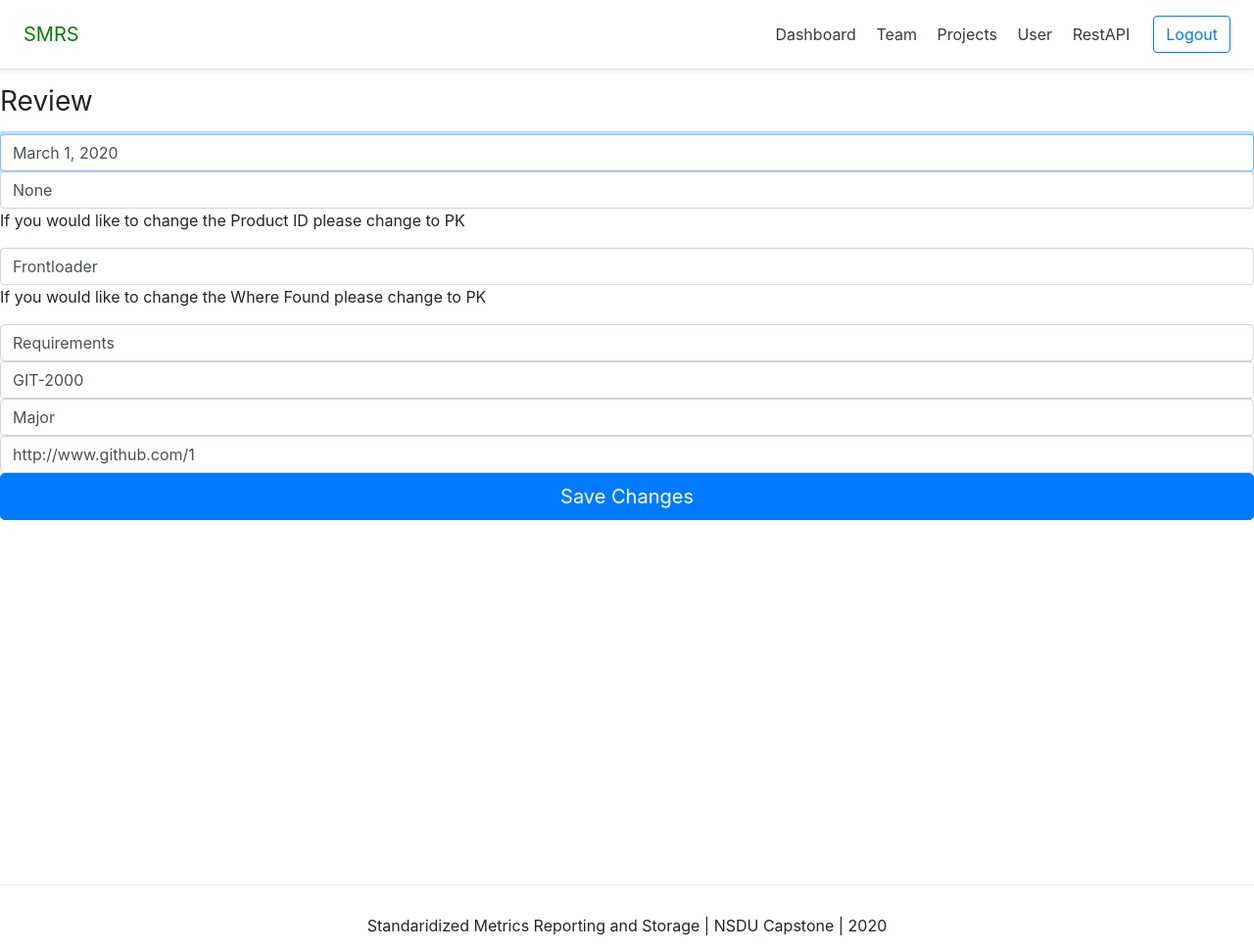
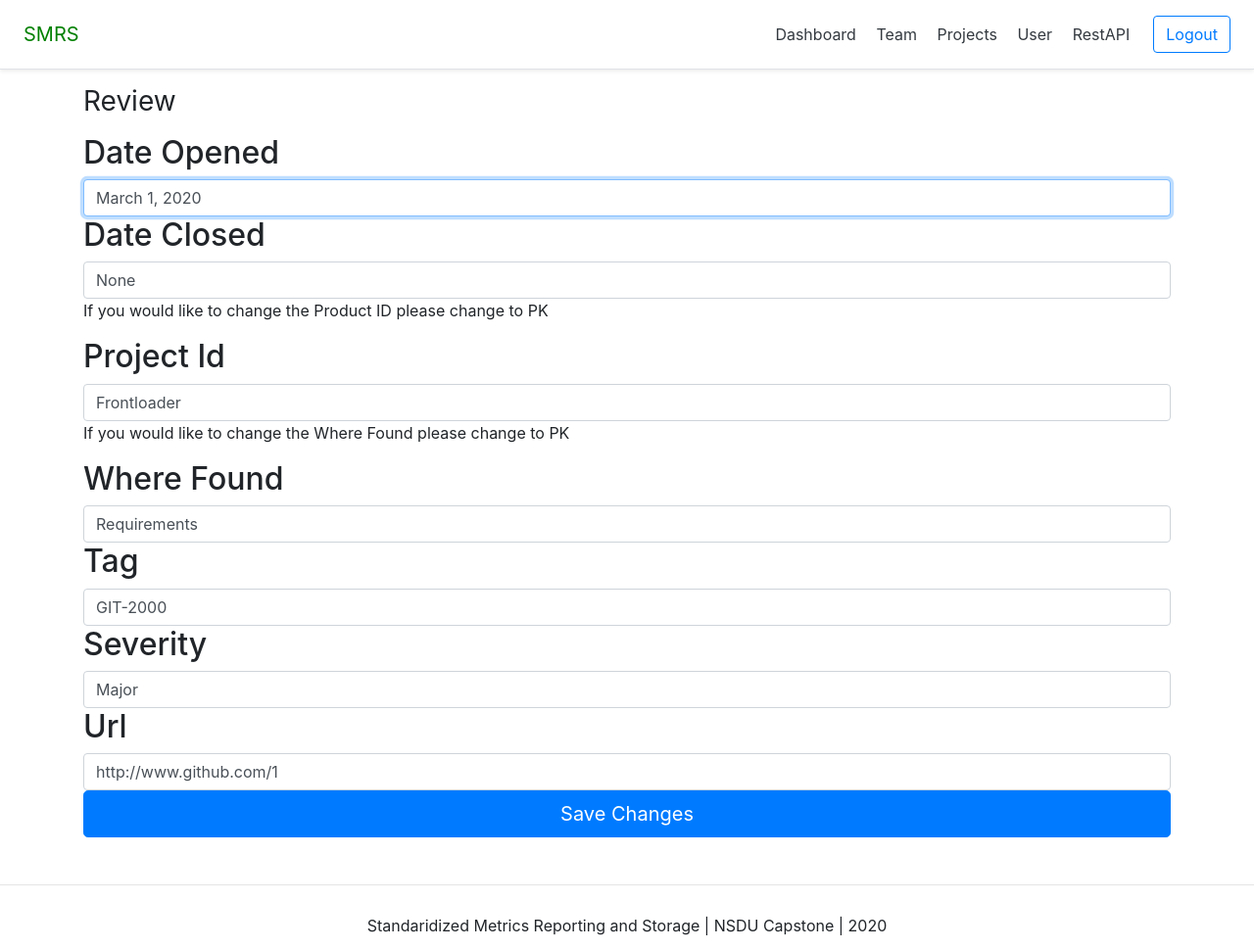
Before and after one commit to jwmeidinger/SMRS, a Django app: page /dashboard/review/1 in a window 1280 px wide. Shown: the whole page at 98% size. Run offline with Django 3.2, Linux system fonts and the light colour scheme; a user stored in the database is signed in; data comes from the database, SQL or seed files in the repository; both versions use the stored data as it was after the commit; tables that the repository leaves empty hold one stand-in row (values such as "Sample post"); some libraries are stand-ins or nearby versions.

Commit message:
Basic Things

```diff
--- a/SMRS/dashboard/templates/dashboard/project_detail.html
+++ b/SMRS/dashboard/templates/dashboard/project_detail.html
@@ -6,6 +6,7 @@
   style="max-width: 500px;
          width:     100%;
          margin:    auto;">
+         <h1>{{projectName}}</h1>
   <div class='row'>
     {% if allReviews %}
     <h3 class='mb-3 font-weight-normal display-6 mx-auto' >Project Reviews:</h3>
--- a/SMRS/dashboard/templates/dashboard/review_detail.html
+++ b/SMRS/dashboard/templates/dashboard/review_detail.html
@@ -1,13 +1,19 @@
 {% extends 'base.html' %}
 
 {% block content %}
+
+<div class="container">
+
   <form class="form-signin" method="post">{% csrf_token %}
       <h1 class="h3 mb-3 font-weight-normal">Review</h1>
+      <h2>Date Opened</h2>
       <input type="text" name="dateOpened"  class="form-control" placeholder="Date Opened" required autofocus value = "{{form.initial.dateOpened}}">
+      <h2>Date Closed</h2>
       <input type="text" name="dateClosed"  class="form-control" placeholder="Date Closed" value = "{{form.initial.dateClosed}}">
       <p> If you would like to change the Product ID please change to PK</p>
       {% for field in form %}
           {% if field.name == "projectID" %}
+          <h2>Project Id</h2>
           <input list="projectID" name="projectID"   class="form-control" placeholder="Project ID"  required value = "{{form.initial.projectID}}" >
               <datalist id ="projectID" >
                   {% for choice_id, choice_label in field.field.choices %}
@@ -19,6 +25,7 @@
       <p> If you would like to change the Where Found please change to PK</p>
       {% for field in form %}
           {% if field.name == "whereFound" %}
+          <h2>Where Found</h2>
           <input list="whereFound" name="whereFound"  class="form-control" placeholder="Where Found" required value = "{{form.initial.whereFound}}">
               <datalist id ="whereFound" >
                   {% for choice_id, choice_label in field.field.choices %}
@@ -27,8 +34,11 @@
               </datalist>
           {% endif %}
       {% endfor %}
+      <h2>Tag</h2>
       <input type="text"        name="tag"                class="form-control" placeholder="Tag"         required value = "{{form.initial.tag}}">
+      <h2>Severity</h2>
       <input type="text"   name="severity"      class="form-control" placeholder="Severity"    required value = "{{form.initial.severity}}">
+      <h2>Url</h2>
       <input type="text"        name="url"                class="form-control" placeholder="URL"         required value = "{{form.initial.url}}">
         {% if form.errors %}
             <div class="alert alert-danger">
@@ -42,5 +52,6 @@
       <button class="btn btn-lg btn-primary btn-block" type="submit">Save Changes</button>
 
     </form>
+</div>
 
 {% endblock content %}
--- a/SMRS/dashboard/views.py
+++ b/SMRS/dashboard/views.py
@@ -112,7 +112,16 @@ def project_view(request):
     context= {}
     user = request.user
     if user.is_authenticated:
-        project = Project.objects.all()
+
+        team= Team.objects.filter(pk=user.pk).first()
+        project = Project.objects.filter(teamID=team)
+        # project = Project.objects.all()
+
+        context["projects"]=project
+        context["team"]=team.name
+        # In order to fill out a favorite list it would be convinient to have a favorite projects list attached to the user to pull from
+        # context["favorites"]=user.favoriteProjects
+
     return render(request, "dashboard/projects.html", context)
 
 '''
@@ -126,7 +135,7 @@ def projectDetail_view(request, pk):
         project_detail = get_object_or_404(Project, pk=pk)
         allDefects = Defect.objects.filter(projectID=project_detail)
         allReviews = Review.objects.filter(projectID=project_detail)
-
+        context['projectName'] = project_detail.name
         context['allDefects'] = allDefects
         context['allReviews'] = allReviews
     return render(request, "dashboard/project_detail.html", context)
```
Also changed, not shown: SMRS/dashboard/templates/dashboard/defect_detail.html (+15 -15 lines), SMRS/dashboard/templates/dashboard/projects.html (+22 -1 lines), SMRS/db.sqlite3. Lines whose indentation alone changed are shown as unchanged.
